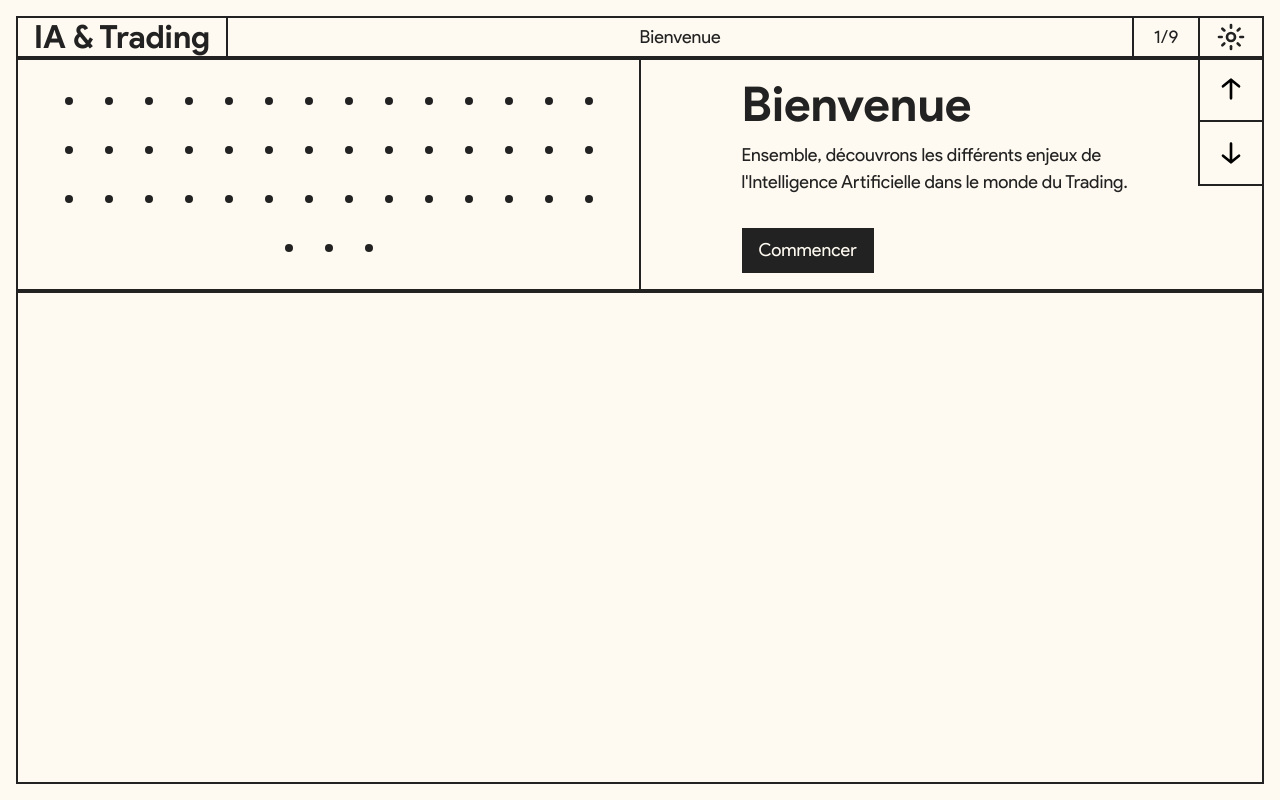
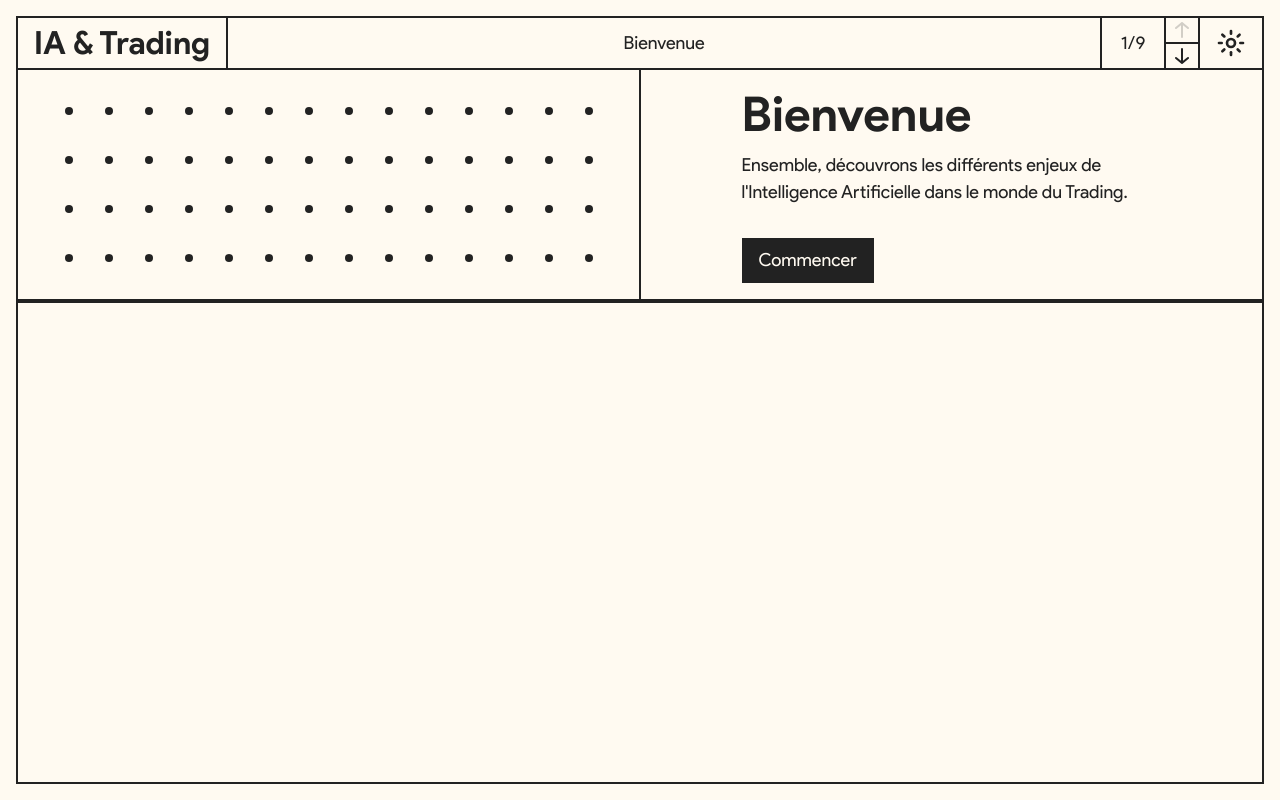
Before and after one commit to ggxm-ecv/Trading_And_AI, a website built with Parcel: page index.html in a window 1280 px wide. Built offline with nearby package versions, Linux system fonts and the light colour scheme.

Commit message:
style header nav

```diff
--- a/index.html
+++ b/index.html
@@ -43,6 +43,14 @@
       <div class="header__step">
         1/9
       </div>
+      <div class="header__nav">
+        <div class="header__nav-arrows header__nav-up">
+          <svg xmlns="http://www.w3.org/2000/svg" viewBox="0 0 24 24"><g data-name="Layer 2"><g data-name="arrow-forward"><rect width="24" height="24" transform="rotate(-90 12 12)" opacity="0"/><path d="M5 13h11.86l-3.63 4.36a1 1 0 0 0 1.54 1.28l5-6a1.19 1.19 0 0 0 .09-.15c0-.05.05-.08.07-.13A1 1 0 0 0 20 12a1 1 0 0 0-.07-.36c0-.05-.05-.08-.07-.13a1.19 1.19 0 0 0-.09-.15l-5-6A1 1 0 0 0 14 5a1 1 0 0 0-.64.23 1 1 0 0 0-.13 1.41L16.86 11H5a1 1 0 0 0 0 2z"/></g></g></svg>
+        </div>
+        <div class="header__nav-arrows header__nav-down active">
+          <svg xmlns="http://www.w3.org/2000/svg" viewBox="0 0 24 24"><g data-name="Layer 2"><g data-name="arrow-forward"><rect width="24" height="24" transform="rotate(-90 12 12)" opacity="0"/><path d="M5 13h11.86l-3.63 4.36a1 1 0 0 0 1.54 1.28l5-6a1.19 1.19 0 0 0 .09-.15c0-.05.05-.08.07-.13A1 1 0 0 0 20 12a1 1 0 0 0-.07-.36c0-.05-.05-.08-.07-.13a1.19 1.19 0 0 0-.09-.15l-5-6A1 1 0 0 0 14 5a1 1 0 0 0-.64.23 1 1 0 0 0-.13 1.41L16.86 11H5a1 1 0 0 0 0 2z"/></g></g></svg>
+        </div>
+      </div>
       <div class="header__switch-color-mode" data-switch-color>
         <svg data-switch-color-svg-sun class="active switch-color-mode__svg" xmlns="http://www.w3.org/2000/svg" viewBox="0 0 24 24">
           <g data-name="Layer 2">
@@ -71,16 +79,9 @@
       </div>
     </header>
 
+    <div class="main-content">
+
       <div class="steps">
-
-      <div class="steps__nav">
-        <div class="steps__nav-arrows steps__nav-up">
-          <svg xmlns="http://www.w3.org/2000/svg" viewBox="0 0 24 24"><g data-name="Layer 2"><g data-name="arrow-forward"><rect width="24" height="24" transform="rotate(-90 12 12)" opacity="0"/><path d="M5 13h11.86l-3.63 4.36a1 1 0 0 0 1.54 1.28l5-6a1.19 1.19 0 0 0 .09-.15c0-.05.05-.08.07-.13A1 1 0 0 0 20 12a1 1 0 0 0-.07-.36c0-.05-.05-.08-.07-.13a1.19 1.19 0 0 0-.09-.15l-5-6A1 1 0 0 0 14 5a1 1 0 0 0-.64.23 1 1 0 0 0-.13 1.41L16.86 11H5a1 1 0 0 0 0 2z"/></g></g></svg>
-        </div>
-        <div class="steps__nav-arrows steps__nav-down">
-          <svg xmlns="http://www.w3.org/2000/svg" viewBox="0 0 24 24"><g data-name="Layer 2"><g data-name="arrow-forward"><rect width="24" height="24" transform="rotate(-90 12 12)" opacity="0"/><path d="M5 13h11.86l-3.63 4.36a1 1 0 0 0 1.54 1.28l5-6a1.19 1.19 0 0 0 .09-.15c0-.05.05-.08.07-.13A1 1 0 0 0 20 12a1 1 0 0 0-.07-.36c0-.05-.05-.08-.07-.13a1.19 1.19 0 0 0-.09-.15l-5-6A1 1 0 0 0 14 5a1 1 0 0 0-.64.23 1 1 0 0 0-.13 1.41L16.86 11H5a1 1 0 0 0 0 2z"/></g></g></svg>
-        </div>
-      </div>
 
         <div class="step step-1">
           <div class="step-1__content">
@@ -105,9 +106,12 @@
 
       </div>
 
+    </div>
+
+
+
   </main>
 
-  <script src="https://ajax.googleapis.com/ajax/libs/jquery/3.5.1/jquery.min.js"></script>
   <script src="js/vendor/modernizr-3.11.2.min.js"></script>
   <script src="js/plugins.js"></script>
   <script src="js/main.js"></script>
--- a/js/main.js
+++ b/js/main.js
@@ -11,6 +11,48 @@ document.querySelector('[data-switch-color]').addEventListener('click', function
   });
 
 });
+
+
+/********* Slider steps *********/
+
+let scrollPos = 0;
+let stepHeight = document.querySelector('.step').offsetHeight;
+let nbOfStep = document.querySelectorAll('.steps > .step').length;
+let targetLastStep = stepHeight * (nbOfStep - 1);
+
+document.querySelector('.steps').addEventListener('scroll', function() {
+
+  let newScrollPos = document.querySelector('.steps').scrollTop;
+
+  // Update Header Nav Up
+  if (newScrollPos > 0) {
+    document.querySelector('.header__nav-up').classList.add('active');
+  } else {
+    document.querySelector('.header__nav-up').classList.remove('active');
+  }
+  // Update Header Nav Down
+  if (newScrollPos >= targetLastStep) {
+    document.querySelector('.header__nav-down').classList.remove('active');
+  } else {
+    document.querySelector('.header__nav-down').classList.add('active');
+  }
+
+  if (newScrollPos > scrollPos) {
+    // On scroll down
+
+
+  } else {
+    // On scroll up
+
+
+  }
+
+  // saves the new position for iteration.
+	scrollPos = newScrollPos;
+});
+
+
+
 
 /********* Step 1 : Experimental Pattern *********/
 
@@ -45,22 +87,3 @@ function insertItemsToPattern(nbItems) {
 }
 
 insertItemsToPattern(nbItems);
-
-// Items Animation
-
-// (function() {
-//
-//     let mX, mY, distance,
-//         $element  = $('.step-1__content-wrap .heading');
-//
-//     function calculateDistance(elem, mouseX, mouseY) {
-//         return Math.floor(Math.sqrt(Math.pow(mouseX - (elem.offset().left+(elem.width()/2)), 2) + Math.pow(mouseY - (elem.offset().top+(elem.height()/2)), 2)));
-//     }
-//
-//     $(document).mousemove(function(e) {
-//         mX = e.pageX;
-//         mY = e.pageY;
-//         distance = calculateDistance($element, mX, mY);
-//     });
-//
-// })();
--- a/scss/_header.scss
+++ b/scss/_header.scss
@@ -4,10 +4,10 @@
 
 .header {
   display: grid;
-  grid-template-columns: auto 1fr 48px;
+  grid-template-columns: auto 1fr 24px 48px;
   border-bottom: 2px solid var(--color-main);
   @include md_up {
-    grid-template-columns: auto 1fr 64px 64px;
+    grid-template-columns: auto 1fr 64px 32px 64px;
   }
 }
 
@@ -56,6 +56,60 @@
   display: flex;
   align-items: center;
   justify-content: center;
+  border-right: 2px solid var(--color-main);
+}
+
+.header__nav {
+  z-index: 1;
+  box-sizing: border-box;
+  display: grid;
+  grid-template-rows: 1fr 1fr;
+}
+
+.header__nav-up {
+  border-bottom: 1px solid var(--color-main);
+}
+
+.header__nav-down {
+  border-top: 1px solid var(--color-main);
+}
+
+.header__nav-arrows {
+  display: flex;
+  align-items: center;
+  justify-content: center;
+  &.active {
+    cursor: pointer;
+    svg {
+      opacity: 1;
+    }
+  }
+}
+
+.header__nav-arrows svg {
+  width: 16px;
+  height: 16px;
+  fill: var(--color-main);
+  opacity: 0.2;
+  @include prefix((
+    transition: all 150ms ease-out
+  ), webkit ms);
+  @include md_up {
+    width: 24px;
+    height: 24px;
+  }
+}
+
+.header__nav-up svg {
+  @include prefix((
+    transform: rotate(-90deg)
+  ), webkit ms);
+}
+
+.header__nav-down svg {
+  @include prefix((
+    transform: rotate(90deg)
+  ), webkit ms);
 }
 
 .header__switch-color-mode {
--- a/scss/_main.scss
+++ b/scss/_main.scss
@@ -33,3 +33,7 @@ main {
     grid-template-rows: 64px 1fr;
   }
 }
+
+.main-content {
+  position: relative;
+}
--- a/scss/_steps.scss
+++ b/scss/_steps.scss
@@ -5,6 +5,10 @@
 .steps {
   position: relative;
   overflow: auto;
+  width: 100%;
+  max-width: 100%;
+  height: 100%;
+  max-height: 100%;
   &::-webkit-scrollbar {
     display: none;
   }
@@ -16,63 +20,9 @@
   max-width: 100%;
   height: 100%;
   max-height: 100%;
-  &:not(:first-child) {
-    border-top: 2px solid var(--color-main);
+  &:not(:last-of-type) {
+    border-bottom: 2px solid var(--color-main);
   }
-}
-
-/********* Steps Nav *********/
-
-.steps__nav {
-  box-sizing: border-box;
-  position: absolute;
-  top: 0;
-  right: 0;
-  display: grid;
-  grid-template-rows: 1fr 1fr;
-  width: 48px;
-  height: 96px;
-  border-left: 2px solid var(--color-main);
-  border-bottom: 2px solid var(--color-main);
-  @include md_up {
-    width: 64px;
-    height: 128px;
-  }
-}
-
-.steps__nav-up {
-  border-bottom: 1px solid var(--color-main);
-}
-
-.steps__nav-down {
-  border-top: 1px solid var(--color-main);
-}
-
-.steps__nav-arrows {
-  display: flex;
-  align-items: center;
-  justify-content: center;
-}
-
-.steps__nav-arrows svg {
-  width: 28px;
-  height: 28px;
-  @include md_up {
-    width: 32px;
-    height: 32px;
-  }
-}
-
-.steps__nav-up svg {
-  @include prefix((
-    transform: rotate(-90deg)
-  ), webkit ms);
-}
-
-.steps__nav-down svg {
-  @include prefix((
-    transform: rotate(90deg)
-  ), webkit ms);
 }
 
 
```
Also changed, not shown: css/style.css, 1 other file. Lines whose indentation alone changed are shown as unchanged.
